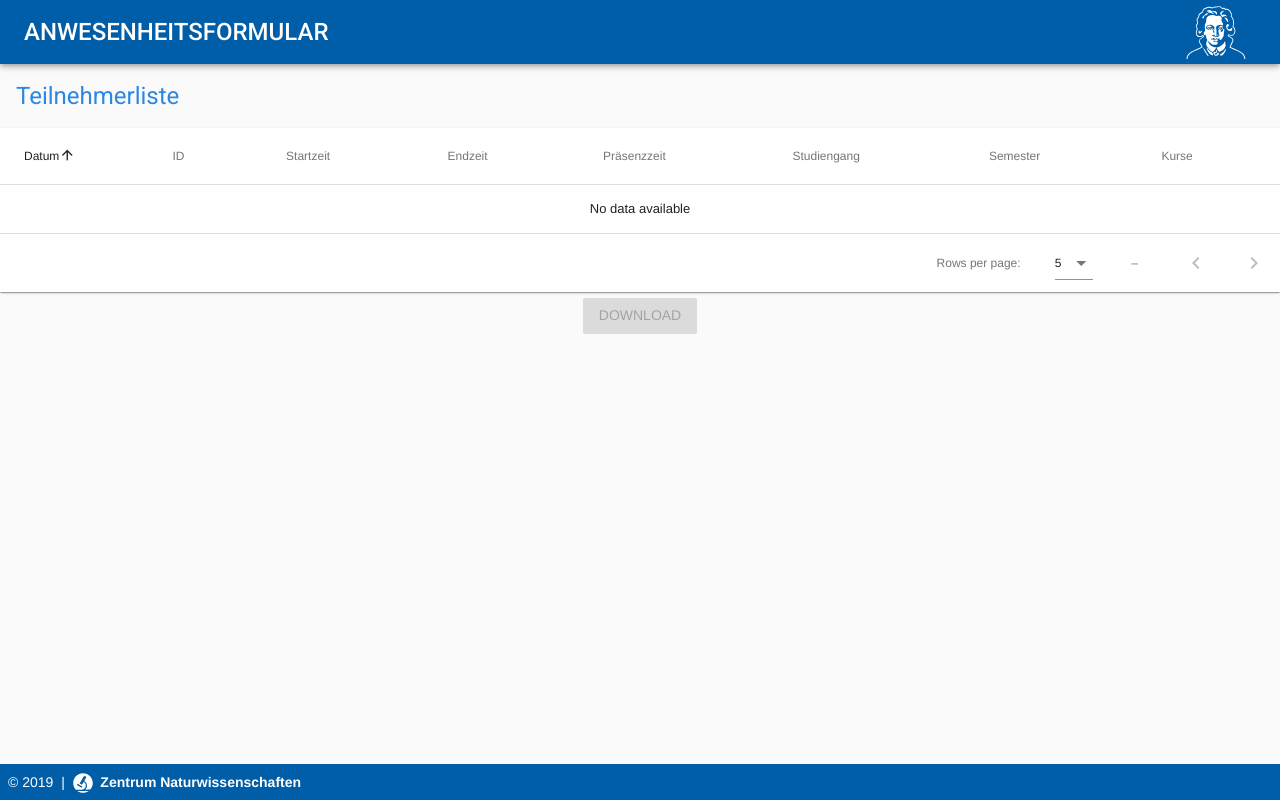
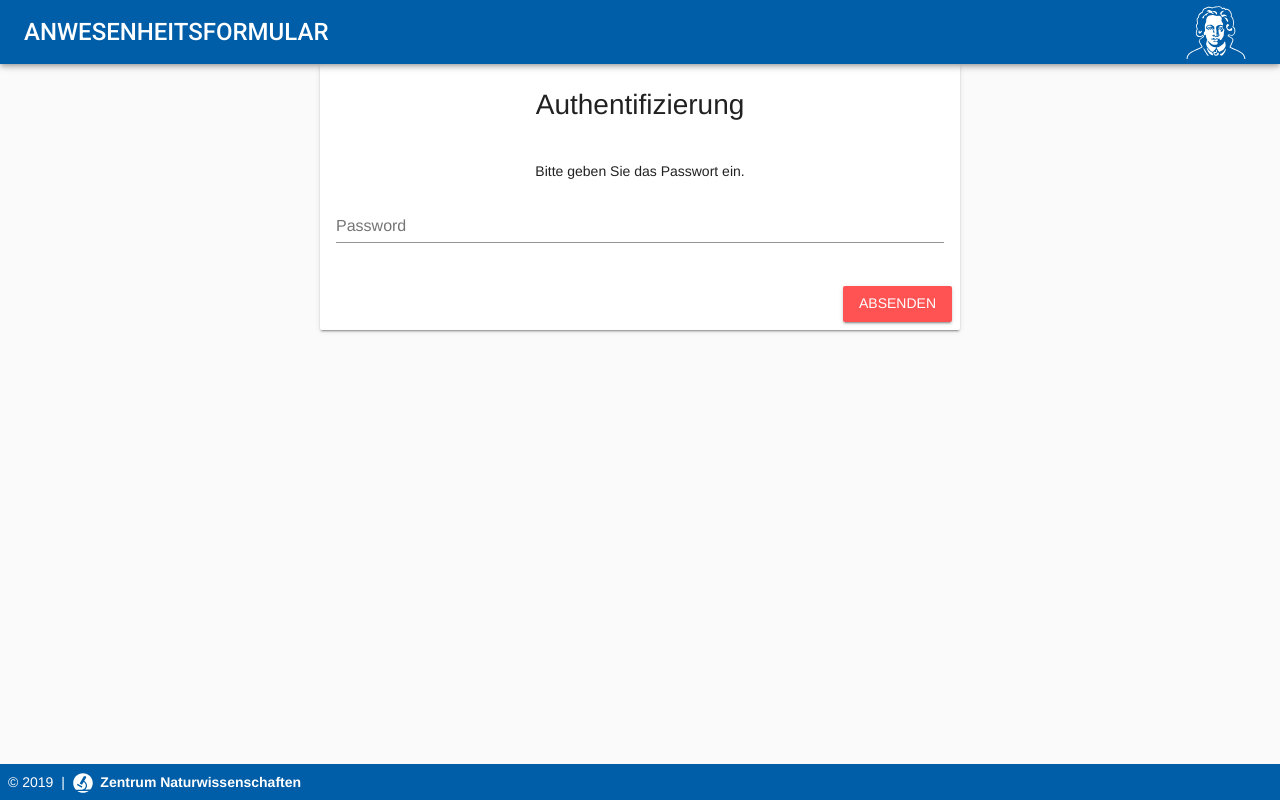
Before and after one commit to zentrumnawi/Mathezentrum, a Vue app: page /admin in a window 1280 px wide. Built offline with nearby package versions, Linux system fonts and the light colour scheme; what json2csv, v-data-table would draw is missing.

Commit message:
Added passwort admin area

```diff
--- a/src/components/Admin.vue
+++ b/src/components/Admin.vue
@@ -1,5 +1,24 @@
 <template>
-  <div id="FormData">
+  <v-layout v-if="!authenticated">
+    <v-flex xs12 sm6 offset-sm3>
+      <v-card>
+        <v-card-title primary-title class="justify-center">
+          <h2>Authentifizierung</h2>
+        </v-card-title>
+          <v-card-text>
+            <p>Bitte geben Sie das Passwort ein.</p>
+          <v-text-field v-model="password" label="Password"></v-text-field>
+          </v-card-text>
+
+          <v-card-actions class="justify-center">
+            <v-spacer></v-spacer>
+            <v-btn class="error" @click="authenticate">Absenden</v-btn>
+          </v-card-actions>
+      </v-card>
+    </v-flex>
+  </v-layout>
+
+  <div v-else id="FormData">
     <v-card-title color="black">
       <div>
         <h3 class="headline mb-0">Teilnehmerliste</h3>
@@ -34,6 +53,9 @@ import { format, addMinutes, differenceInMinutes } from "date-fns";
 export default {
   data: function() {
     return {
+      authenticated: false,
+      password: null,
+      requiredPassword: "helloworld",
       headers: [
         {
           text: "Datum",
@@ -67,8 +89,14 @@ export default {
       default: ''
     }
   },
+  methods: {
+      authenticate() {
+        if (this.password != this.requiredPassword) return;
+
+        this.authenticated = true;
+      }
+    },
   computed: {
-
     values() {
 
         this.$store.state.attendees.forEach(element => {
```
